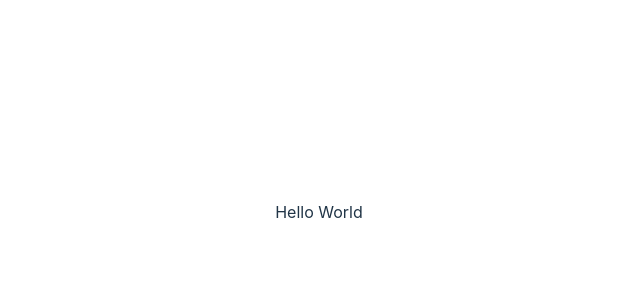
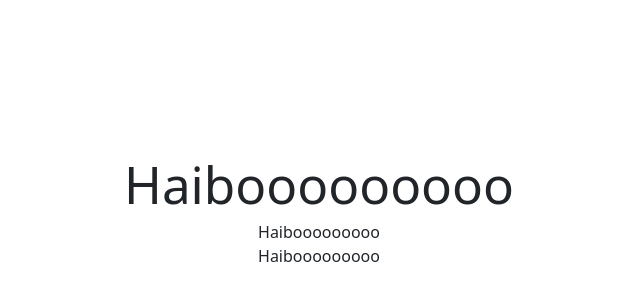
Before and after one commit to Lynnmwova/TeamMemberSlots, a React (Vite) app in the folder vite-project/: page / in a window 1280 px wide. Shown: the part 188-488 px from the top of the page, without its empty margins (321-961 px from the left). Built offline with nearby package versions, Linux system fonts and the light colour scheme.

Commit message:
react-bootstrap-v5

```diff
--- a/vite-project/package.json
+++ b/vite-project/package.json
@@ -10,6 +10,7 @@
   },
   "dependencies": {
     "react": "^18.2.0",
+    "react-bootstrap-v5": "^1.4.0",
     "react-dom": "^18.2.0"
   },
   "devDependencies": {
--- a/vite-project/src/App.jsx
+++ b/vite-project/src/App.jsx
@@ -2,13 +2,17 @@ import { useState } from 'react'
 import reactLogo from './assets/react.svg'
 import './App.css'
 import Header from './header'
-
+import Content from './contents'
+import Footer from './footer'
+import 'bootstrap/dist/css/bootstrap.min.css';
 function App() {
   const [count, setCount] = useState(0)
 
   return (
     <main>
-      Hello World
+     <Header></Header>
+     <Content></Content>
+     <Footer></Footer>
 
     </main>
   )
--- a/vite-project/src/contents.jsx
+++ b/vite-project/src/contents.jsx
@@ -0,0 +1,11 @@
+const Content = () => {
+    return (
+        <main>
+
+                Haibooooooooo
+
+        </main>
+    )
+}
+
+export default Content;
--- a/vite-project/src/footer.jsx
+++ b/vite-project/src/footer.jsx
@@ -0,0 +1,11 @@
+const Footer = () => {
+    return (
+        <footer>
+
+                Haibooooooooo
+
+        </footer>
+    )
+}
+
+export default Footer;
--- a/vite-project/src/header.jsx
+++ b/vite-project/src/header.jsx
@@ -2,7 +2,7 @@ const Header = () => {
     return (
         <header>
             <h1>
-                Header
+                Haibooooooooo
             </h1>
         </header>
     )
```
Also changed, not shown: 1 other file (tests, documents, lock files or other folders).
